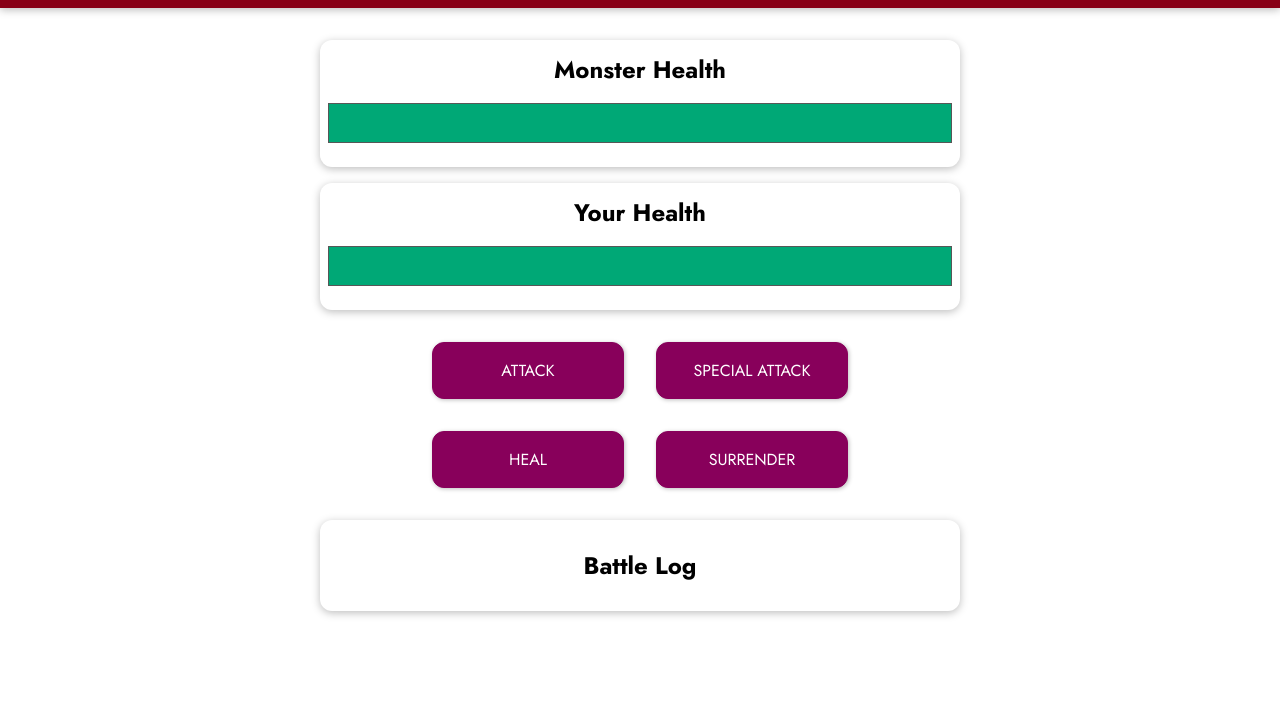
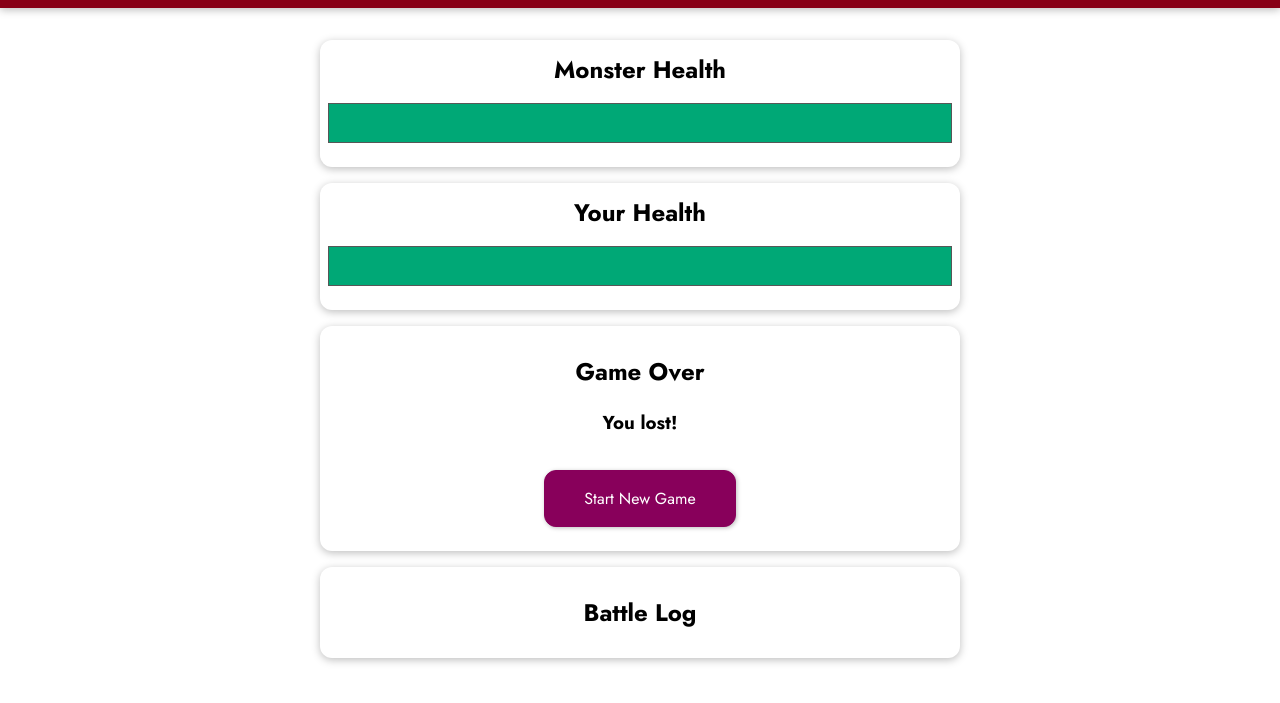
Before and after one commit to M0rrowyn/moster-slayer-game, a plain HTML site: page index.html in a window 1280 px wide. Both pictures are taken after a click on the button "SURRENDER". Shown: the part 97-800 px from the top of the page. Drawn offline with nearby package versions, Linux system fonts and the light colour scheme.

Commit message:
Implement reset health functionality, add surrender button, disable active attack buttons if the game is over

```diff
--- a/index.html
+++ b/index.html
@@ -35,14 +35,15 @@
         <h3 v-if="winner === 'monster'">You lost!</h3>
         <h3 v-else-if="winner === 'player'">You won!</h3>
         <h3 v-else>It's a draw!</h3>
+        <button @click="startGame">Start New Game</button>
       </section>
-      <section id="controls">
+      <section id="controls" v-else>
         <button @click="attackMonster">ATTACK</button>
         <button :disabled="mayUseSpecialAttack" @click="specialAttackMonster">
           SPECIAL ATTACK
         </button>
         <button @click="healPlayer">HEAL</button>
-        <button>SURRENDER</button>
+        <button @click="surrender">SURRENDER</button>
       </section>
       <section id="log" class="container">
         <h2>Battle Log</h2>
--- a/scripts/app.js
+++ b/scripts/app.js
@@ -12,6 +12,12 @@ const app = Vue.createApp({
     };
   },
   methods: {
+    startGame() {
+      this.playerHealth = 100;
+      this.monsterHealth = 100;
+      this.winner = null;
+      this.currentRound = 0;
+    },
     attackMonster() {
       this.currentRound++;
       const attackValue = getRandomValue(5, 12);
@@ -38,6 +44,9 @@ const app = Vue.createApp({
       }
       this.attackPlayer();
     },
+    surrender() {
+      this.winner = 'monster';
+    },
   },
   watch: {
     playerHealth(value) {
@@ -57,9 +66,15 @@ const app = Vue.createApp({
   },
   computed: {
     monsterBarStyles() {
+      if (this.monsterHealth < 0) {
+        return { width: '0%' };
+      }
       return { width: this.monsterHealth + '%' };
     },
     playerBarStyles() {
+      if (this.playerHealth < 0) {
+        return { width: '0%' };
+      }
       return { width: this.playerHealth + '%' };
     },
     mayUseSpecialAttack() {
```
